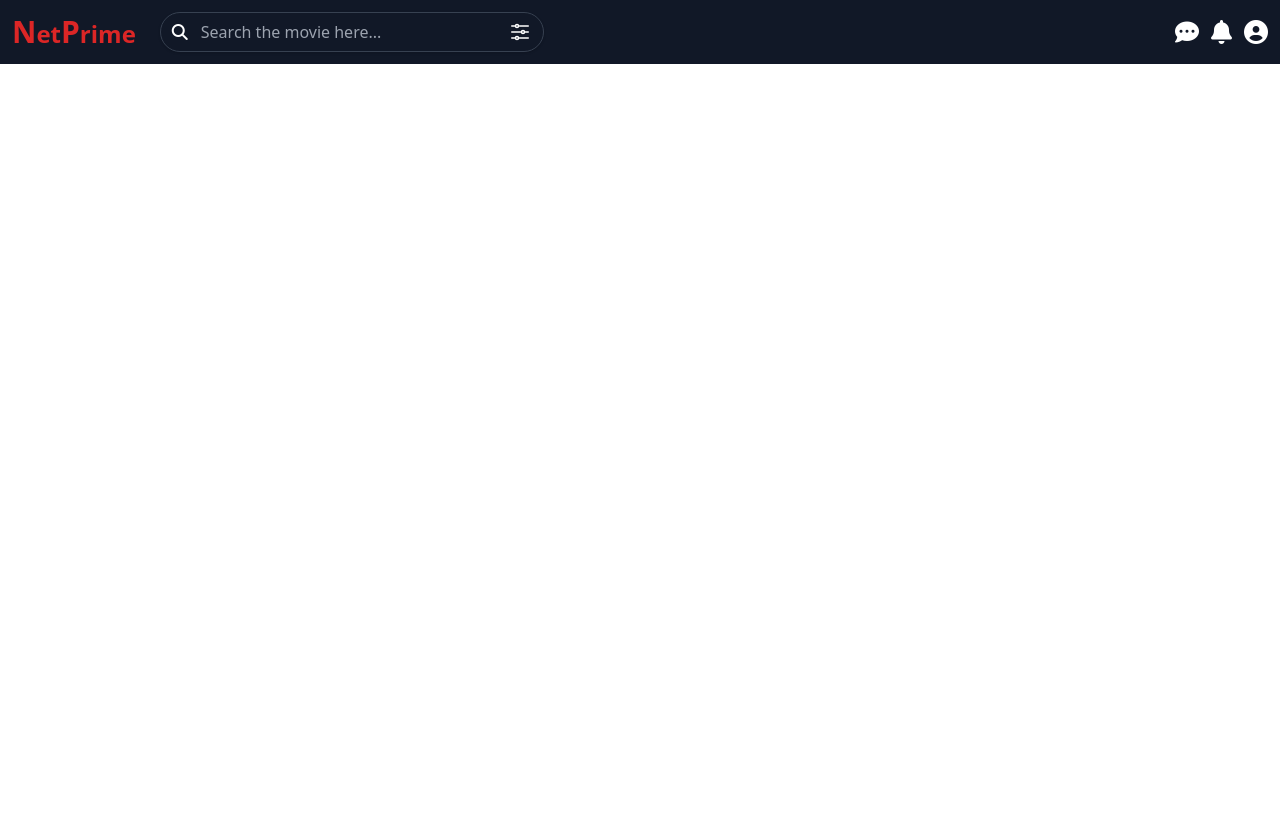
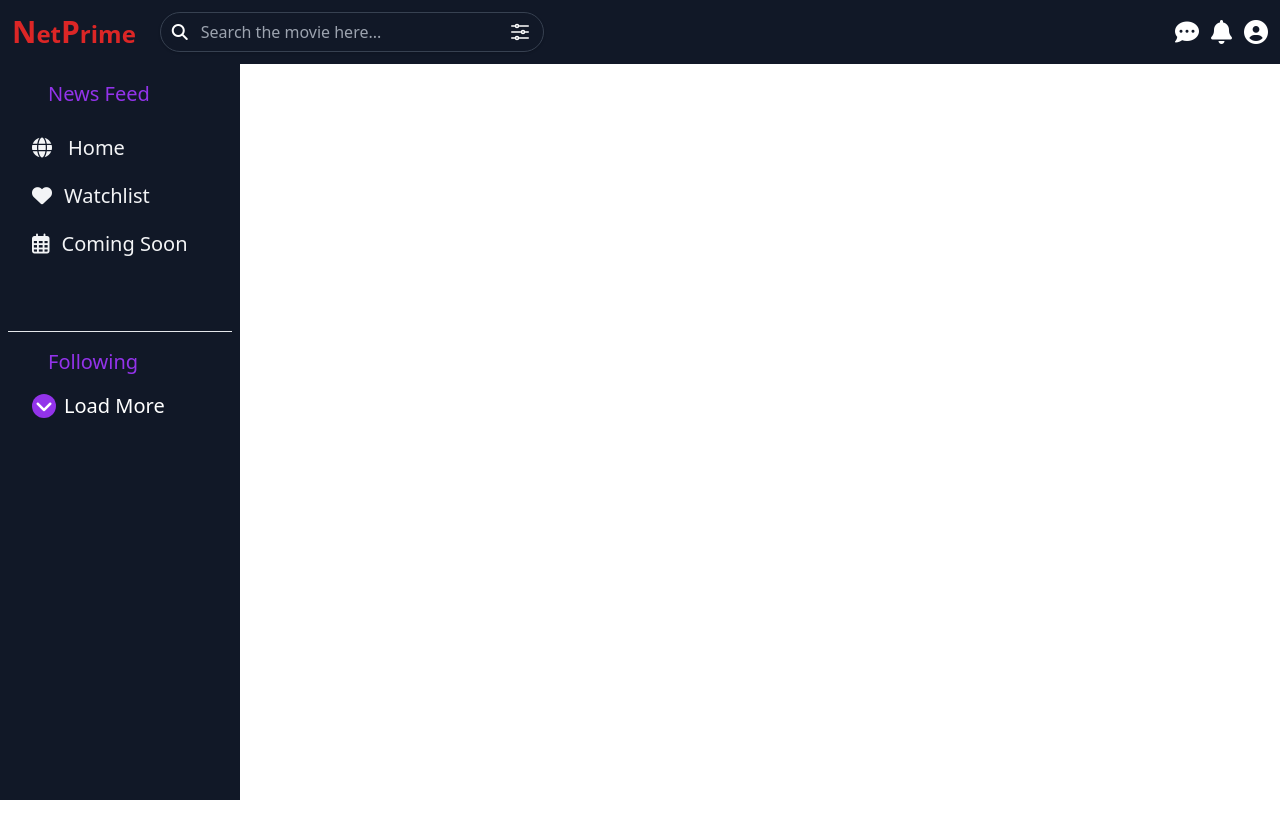
Before and after one commit to shahil-leo/moviePlanet, an Angular app: page / in a window 1280 px wide. Shown: the top 838 px of the page. Before the commit the page ends 800 px from the top, so only its background shows below. Built offline with nearby package versions, Linux system fonts and the light colour scheme.

Commit message:
added the side bar

```diff
--- a/src/app/app.component.html
+++ b/src/app/app.component.html
@@ -1 +1,17 @@
-<app-navbar></app-navbar>
+<app-navbar (newItemEvent)="onClick($event)"></app-navbar>
+
+<div class="h-[calc(100vh-4rem)] flex">
+  <app-side-bar
+    class="md:w-[15rem]"
+    [ngClass]="{
+      'max-md:hidden': onTrue,
+      'max-md:fixed': !onTrue,
+      'max-md:top-24': !onTrue,
+      'z-50': !onTrue,
+      'h-[calc(100vh-4rem)]': !onTrue
+    }"
+    (sideBar)="onClick($event)"
+  ></app-side-bar>
+
+  <router-outlet></router-outlet>
+</div>
--- a/src/app/app.component.ts
+++ b/src/app/app.component.ts
@@ -7,4 +7,9 @@ import { Component } from '@angular/core';
 })
 export class AppComponent {
   title = 'MovieZone';
+  onTrue: boolean = true
+
+  onClick(event: boolean) {
+    this.onTrue = !event
+  }
 }
--- a/src/app/app.module.ts
+++ b/src/app/app.module.ts
@@ -3,15 +3,15 @@ import { BrowserModule } from '@angular/platform-browser';
 
 import { AppRoutingModule } from './app-routing.module';
 import { AppComponent } from './app.component';
-import { HomeComponent } from './components/pages/home/home.component';
 import { NavbarComponent } from './components/navbar/navbar.component';
 import { FormsModule, ReactiveFormsModule } from '@angular/forms';
+import { SideBarComponent } from './components/side-bar/side-bar.component';
 
 @NgModule({
   declarations: [
     AppComponent,
-    HomeComponent,
-    NavbarComponent
+    NavbarComponent,
+    SideBarComponent
   ],
   imports: [
     BrowserModule,
--- a/src/app/components/pages/home/home.component.html
+++ /dev/null
@@ -1 +0,0 @@
-<p>home works!</p>
--- /dev/null
+++ b/src/app/components/side-bar/side-bar.component.html
@@ -0,0 +1,65 @@
+<div
+  class="w-full h-full bg-gray-800 md:bg-gray-900 px-2 md:mt-16"
+  (click)="onSidebar(onSide)"
+>
+  <p class="text-purple-600 text-xl px-10 py-4">News Feed</p>
+  <div
+    class="flex flex-col text-xl text-gray-100 md:h-52 h-48 border-b items-center"
+  >
+    <div
+      class="flex h-12 w-44 items-center gap-4 justify-start cursor-pointer"
+      routerLink="/"
+    >
+      <a href="#" class="fa-solid fa-globe"></a>
+      <p>Home</p>
+    </div>
+    <div class="flex h-12 w-44 items-center justify-start gap-3 cursor-pointer">
+      <a href="#" class="fa-solid fa-heart"></a>
+      <p>Watchlist</p>
+    </div>
+    <button
+      class="flex h-12 w-44 items-center justify-start gap-3 whitespace-nowrap cursor-pointer"
+      (click)="onUpcoming()"
+      [routerLink]="['/details', 'movie', '123']"
+    >
+      <a class="fa-regular fa-calendar-days"></a>
+      <p>Coming Soon</p>
+    </button>
+  </div>
+  <p class="text-purple-600 text-xl px-10 py-4">Following</p>
+  <div
+    class="flex flex-col md:gap-4 text-white text-xl items-start pl-6 md:h-[31rem] h-56 overflow-auto"
+  >
+    <div *ngFor="let user of users | async">
+      <div
+        class="flex h-12 w-44 items-center justify-start md:gap-4 gap-2 cursor-pointer"
+      >
+        <img
+          src="https://api.dicebear.com/6.x/initials/svg?seed={{
+            user.firstName
+          }}"
+          class="w-10 rounded-full"
+          alt="avatar"
+        />
+        <p>{{ user.firstName }}</p>
+      </div>
+    </div>
+    <div
+      class="flex w-fit h-fit justify-center items-center gap-2 pt-2 md:pt-0 cursor-pointer"
+    >
+      <div
+        class="w-[24px] h-[24px] bg-purple-600 rounded-full flex items-center justify-center pt-1"
+      >
+        <i class="fa-solid fa-angle-down"></i>
+      </div>
+      <p>Load More</p>
+    </div>
+  </div>
+
+  <div
+    class="flex h-fit w-fit items-center justify-center text-white text-xl gap-2 md:pt-8 pt-6 pl-4 cursor-pointer"
+  >
+    <i class="fa-solid fa-arrow-right-from-bracket"></i>
+    <p>Log Out</p>
+  </div>
+</div>
--- /dev/null
+++ b/src/app/components/side-bar/side-bar.component.ts
@@ -0,0 +1,31 @@
+import { Component, EventEmitter, Output } from '@angular/core';
+import { Observable } from 'rxjs';
+import { User } from 'src/app/modals/user';
+
+@Component({
+  selector: 'app-side-bar',
+  templateUrl: './side-bar.component.html',
+  styleUrls: ['./side-bar.component.scss']
+})
+export class SideBarComponent {
+
+
+
+  users?: Observable<User[]>;
+  upComming: any
+
+  onSide: boolean = true
+  @Output() sideBar = new EventEmitter<boolean>();
+  onSidebar(value: boolean) {
+    this.onSide = !value
+    this.sideBar.emit(this.onSide)
+  }
+
+
+
+  ngOnInit(): void {
+  }
+  onUpcoming() {
+  }
+
+}
--- /dev/null
+++ b/src/app/modals/user.ts
@@ -0,0 +1,77 @@
+export interface Users {
+  users: User[];
+  total: number;
+  skip: number;
+  limit: number;
+}
+
+export interface User {
+  id: number;
+  firstName: string;
+  lastName: string;
+  maidenName: string;
+  age: number;
+  gender: string;
+  email: string;
+  phone: string;
+  username: string;
+  password: string;
+  birthDate: string;
+  image: string;
+  bloodGroup: string;
+  height: number;
+  weight: number;
+  eyeColor: string;
+  hair: Hair;
+  domain: string;
+  ip: string;
+  address: Address;
+  macAddress: string;
+  university: string;
+  bank: Bank;
+  company: Company;
+  ein: string;
+  ssn: string;
+  userAgent: string;
+}
+
+interface Company {
+  address: Address2;
+  department: string;
+  name: string;
+  title: string;
+}
+
+interface Address2 {
+  address: string;
+  city?: string;
+  coordinates: Coordinates;
+  postalCode: string;
+  state: string;
+}
+
+interface Bank {
+  cardExpire: string;
+  cardNumber: string;
+  cardType: string;
+  currency: string;
+  iban: string;
+}
+
+interface Address {
+  address: string;
+  city: string;
+  coordinates: Coordinates;
+  postalCode: string;
+  state: string;
+}
+
+interface Coordinates {
+  lat: number;
+  lng: number;
+}
+
+interface Hair {
+  color: string;
+  type: string;
+}
```
Also changed, not shown: src/app/components/pages/home/home.component.ts (deleted, +0 -10 lines), src/app/components/side-bar/side-bar.component.scss (added).
